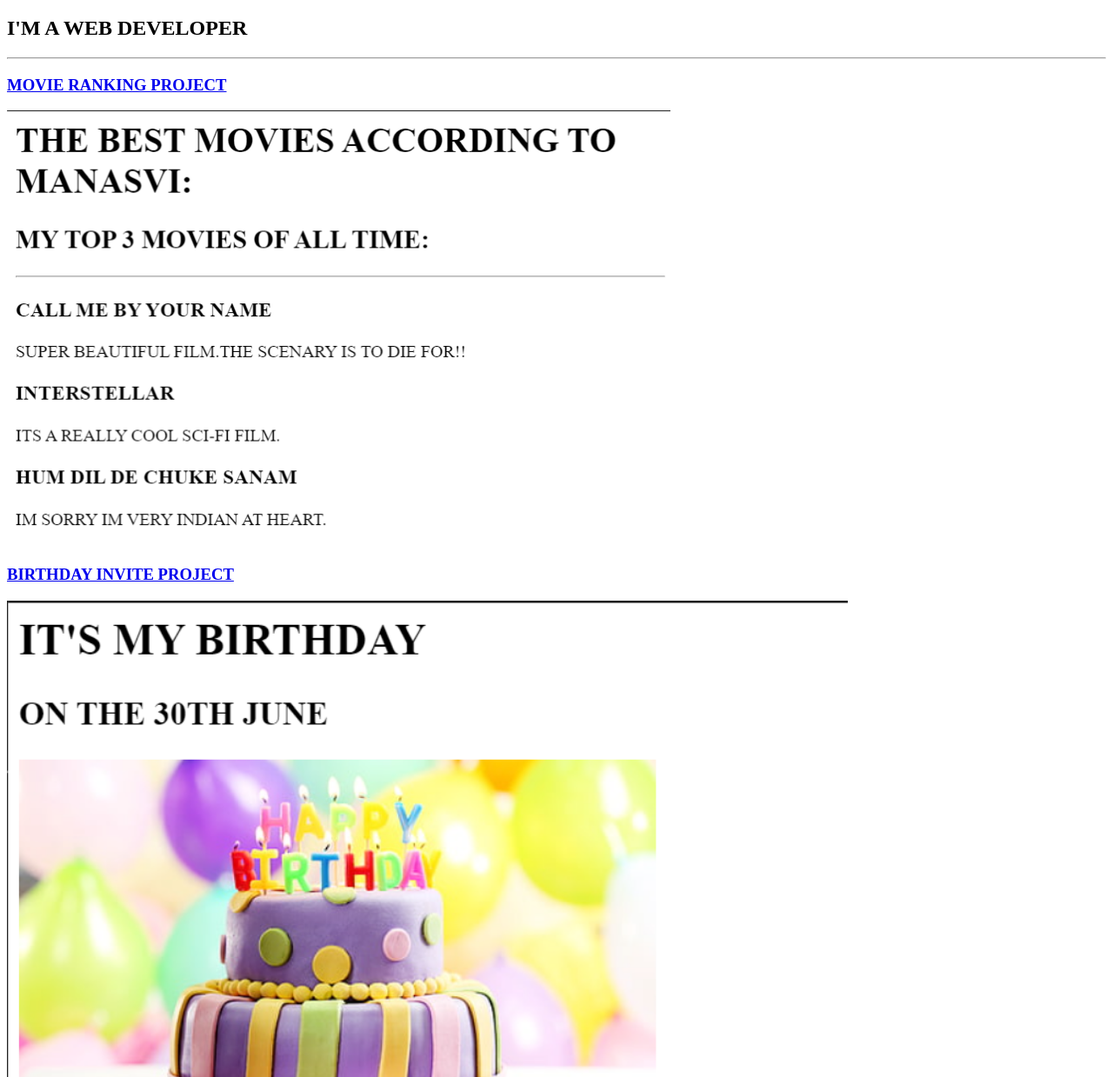
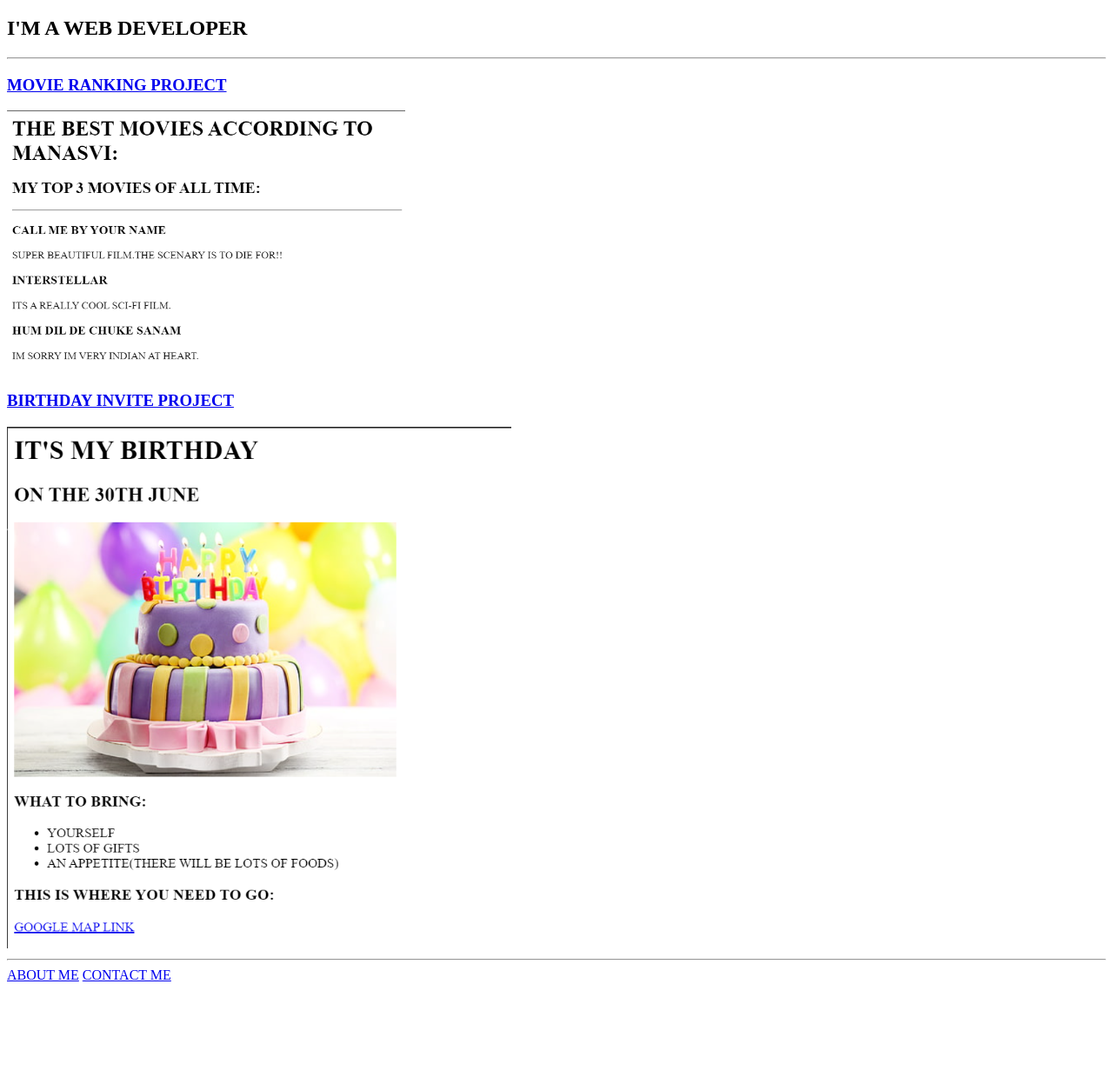
Before and after one commit to manasviacharya/html-portfolio, a plain HTML site: page index.html in a window 1280 px wide. Shown: the part 61-1300 px from the top of the page at 87% size. After the commit the page ends 1200 px from the top, so only its background shows below. Drawn offline with Linux system fonts and the light colour scheme.

Commit message:
Update index.html

```diff
--- a/index.html
+++ b/index.html
@@ -9,9 +9,9 @@
     <h2>I'M A WEB DEVELOPER</h2>
     <hr />
     <h3><a href="./public/movie-ranking.html">MOVIE RANKING PROJECT</a></h3>
-    <img src="./assets/images/MOVIE PROJECT.png" alt="movie ranking image" height="500"/>
+    <img src="./assets/images/MOVIE PROJECT.png" alt="movie ranking image" height="300"/>
     <h3><a href="./public/birthday-invite.html">BIRTHDAY INVITE PROJECT</a></h3>
-    <img src="./assets/images/BIRTHDAY INVITE PROJECT.png" alt="birthday invite image" height="1000"/>
+    <img src="./assets/images/BIRTHDAY INVITE PROJECT.png" alt="birthday invite image" height="600"/>
     <hr />
     <a href="./public/about.html">ABOUT ME</a>
     <a href="./public/contact.html">CONTACT ME</a>
```
